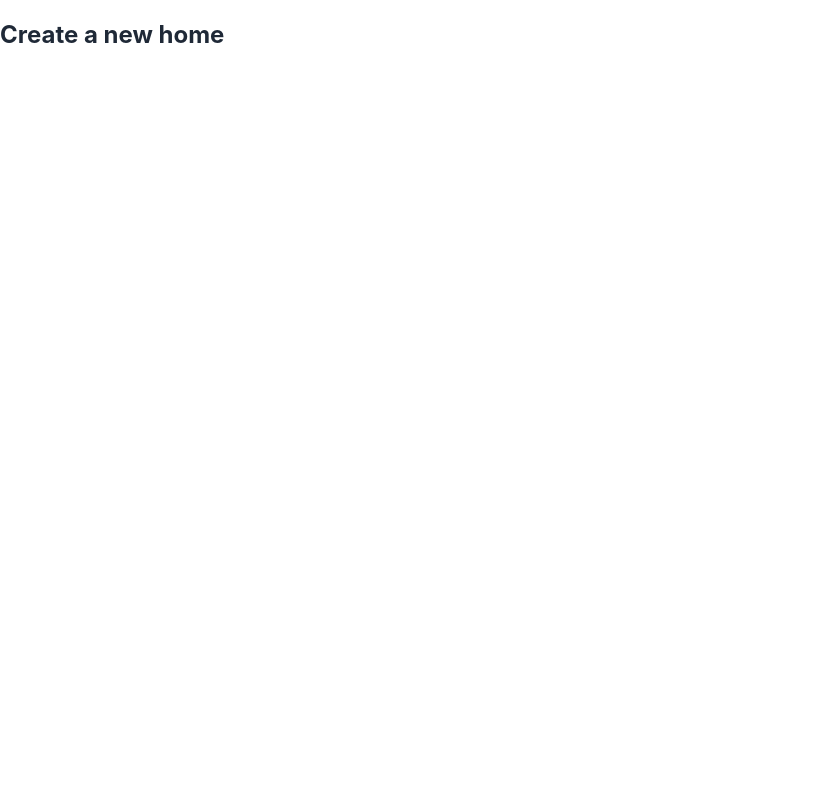
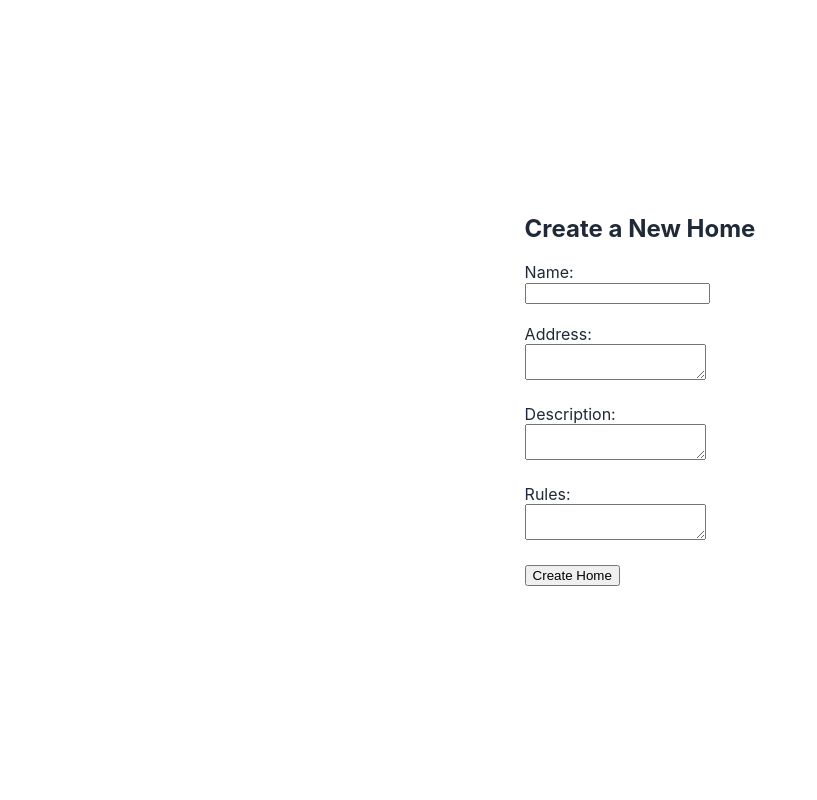
Before and after one commit to santyveloso/Roomify_V3, a React (Create React App) app in the folder frontend/: page /create-home in a window 1280 px wide. Shown: the top 800 px of the page, without its empty margins (0-817 px from the left). Built offline with nearby package versions, Linux system fonts and the light colour scheme.

Commit message:
angerhty

```diff
--- /dev/null
+++ b/frontend/src/components/CreateHomeForm.jsx
@@ -0,0 +1,105 @@
+import React, { useState } from 'react';
+
+function CreateHomeForm() {
+  const [formData, setFormData] = useState({
+    name: '',
+    address: '',
+    description: '',
+    rules: ''
+  });
+
+  const [message, setMessage] = useState('');
+  const [inviteCode, setInviteCode] = useState(null);
+  const [copied, setCopied] = useState(false);
+
+  const handleChange = (e) => {
+    setFormData((prev) => ({
+      ...prev,
+      [e.target.name]: e.target.value
+    }));
+  };
+
+  const handleSubmit = async (e) => {
+    e.preventDefault();
+
+    try {
+      const response = await fetch('http://localhost:8000/api/houses/', {
+        method: 'POST',
+        headers: {
+          'Content-Type': 'application/json',
+          // 'Authorization': 'Bearer <token>', // Se necessário
+        },
+        body: JSON.stringify(formData)
+      });
+
+      const data = await response.json();
+
+      if (response.ok) {
+        setMessage('Casa criada com sucesso!');
+        setInviteCode(data.invite_code);
+        setFormData({
+          name: '',
+          address: '',
+          description: '',
+          rules: ''
+        });
+      } else {
+        setMessage('Erro ao criar casa: ' + JSON.stringify(data));
+        setInviteCode(null);
+      }
+    } catch (error) {
+      setMessage('Erro na ligação com o servidor.');
+      setInviteCode(null);
+    }
+  };
+
+  const copyToClipboard = () => {
+    navigator.clipboard.writeText(inviteCode);
+    setCopied(true);
+    setTimeout(() => setCopied(false), 2000);
+  };
+
+  return (
+    <div style={{ maxWidth: '500px', margin: '0 auto' }}>
+      <h2>Create a New Home</h2>
+      <form onSubmit={handleSubmit}>
+        <label>
+          Name:<br />
+          <input type="text" name="name" value={formData.name} onChange={handleChange} required />
+        </label><br /><br />
+
+        <label>
+          Address:<br />
+          <textarea name="address" value={formData.address} onChange={handleChange} required />
+        </label><br /><br />
+
+        <label>
+          Description:<br />
+          <textarea name="description" value={formData.description} onChange={handleChange} />
+        </label><br /><br />
+
+        <label>
+          Rules:<br />
+          <textarea name="rules" value={formData.rules} onChange={handleChange} />
+        </label><br /><br />
+
+        <button type="submit">Create Home</button>
+      </form>
+
+      <br />
+      {message && <p>{message}</p>}
+
+      {inviteCode && (
+        <div>
+          <p><strong>Invite Code:</strong> {inviteCode}</p>
+          <button onClick={copyToClipboard}>
+            {copied ? 'Copied!' : 'Copy Code'}
+          </button>
+        </div>
+      )}
+    </div>
+  );
+}
+
+
+export default CreateHomeForm;
--- a/frontend/src/pages/CreateHome.jsx
+++ b/frontend/src/pages/CreateHome.jsx
@@ -1,8 +1,18 @@
-export default function CreateHome() {
-    return (
-      <div>
-        <h2>Create a new home</h2>
-        {/*formulário depois */}
-      </div>
-    );
-  }
+import React from 'react';
+import Navbar from '../components/Navbar';
+import Footer from '../components/Footer';
+import LoginForm from '../components/LoginForm';
+import CreateHomeForm from '../components/CreateHomeForm';
+
+function CreateHome() {
+  return (
+    <div className="page-wrapper">
+      <main className="login-container">
+        <CreateHomeForm />
+      </main>
+      <Footer />
+    </div>
+  );
+}
+
+export default CreateHome;
```
Also changed, not shown: 1 other file (tests, documents, lock files or other folders).
